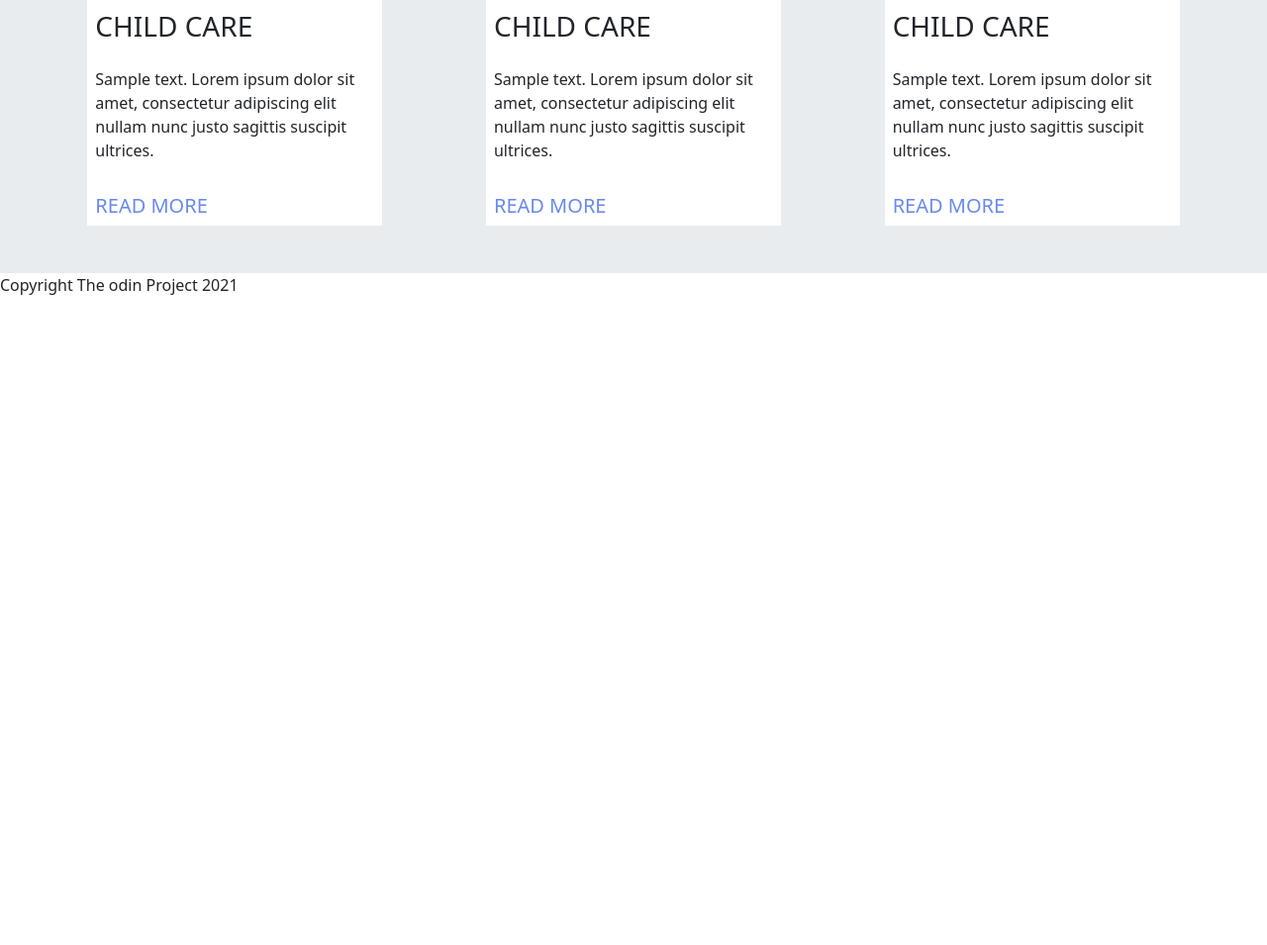
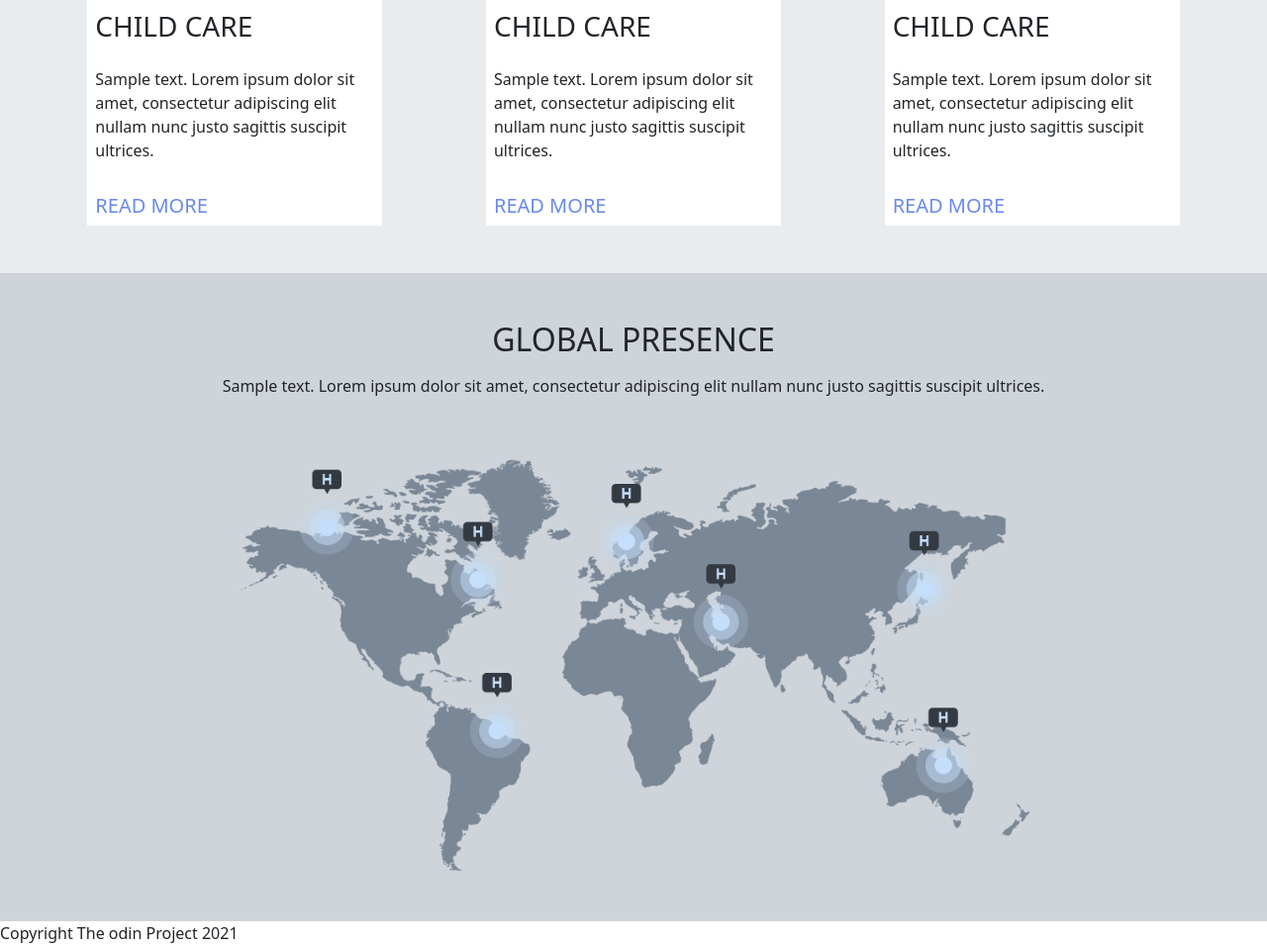
Before and after one commit to Jose-Storani/cybertronLandingPage, a plain HTML site: page index.html in a window 1280 px wide. Shown: the part 3392-4347 px from the top of the page at 99% size. Before the commit the page ends 3692 px from the top, so only its background shows below. Drawn offline with nearby package versions, Linux system fonts and the light colour scheme.

Commit message:
map section

```diff
--- a/index.html
+++ b/index.html
@@ -258,6 +258,22 @@
   </section>
 
 
+  <!-- MAP SECTION -->
+
+  <div class="container-fluid bg-dark-subtle">
+    <div class="row g-0 py-5">
+      <div class="col-8 m-auto d-flex flex-column gap-2 justify-content-around text-center">
+        <h2>
+          GLOBAL PRESENCE
+        </h2>
+        <p>
+          Sample text. Lorem ipsum dolor sit amet, consectetur adipiscing elit nullam nunc justo sagittis suscipit ultrices.
+        </p>
+        <img src="./assets/images/map.png" alt="mapLocations"/>
+      </div>
+    </div>
+
+  </div>
 
 
 
```
Also changed, not shown: assets/images/map.png (added).
